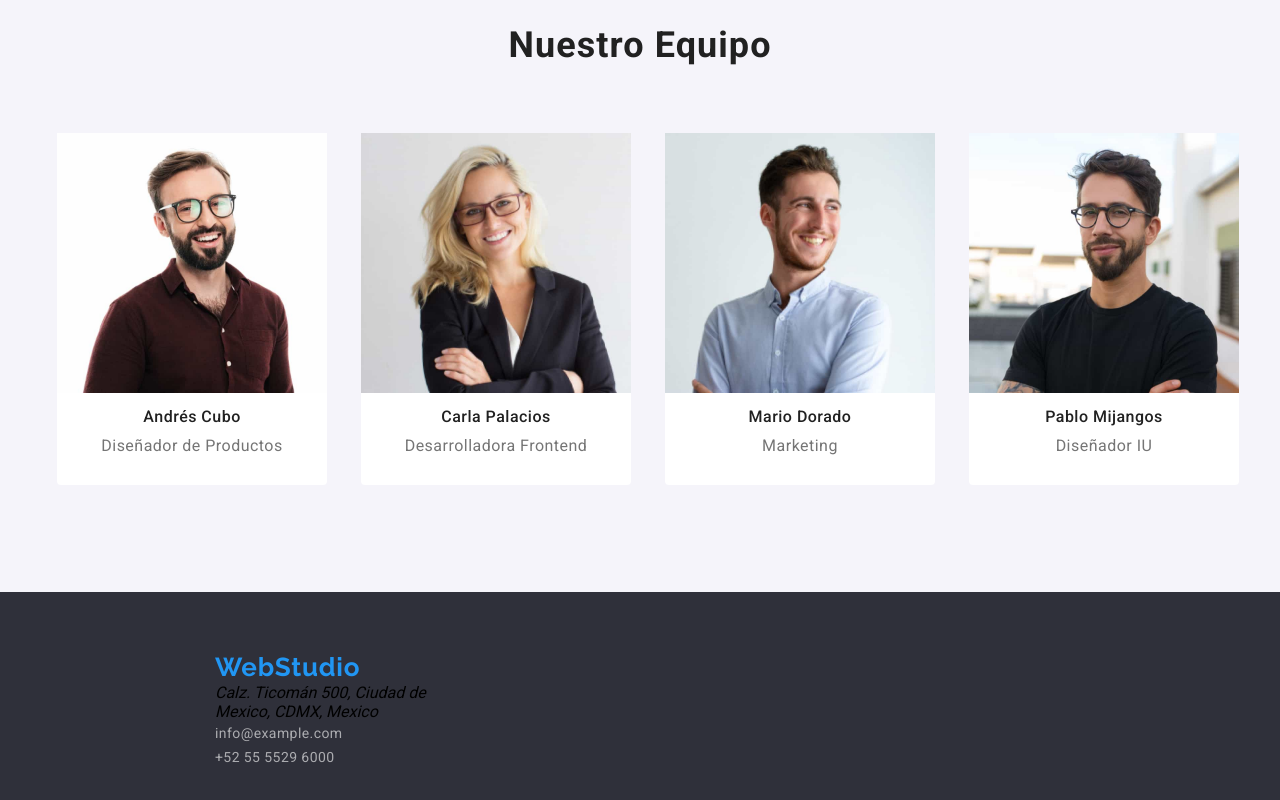
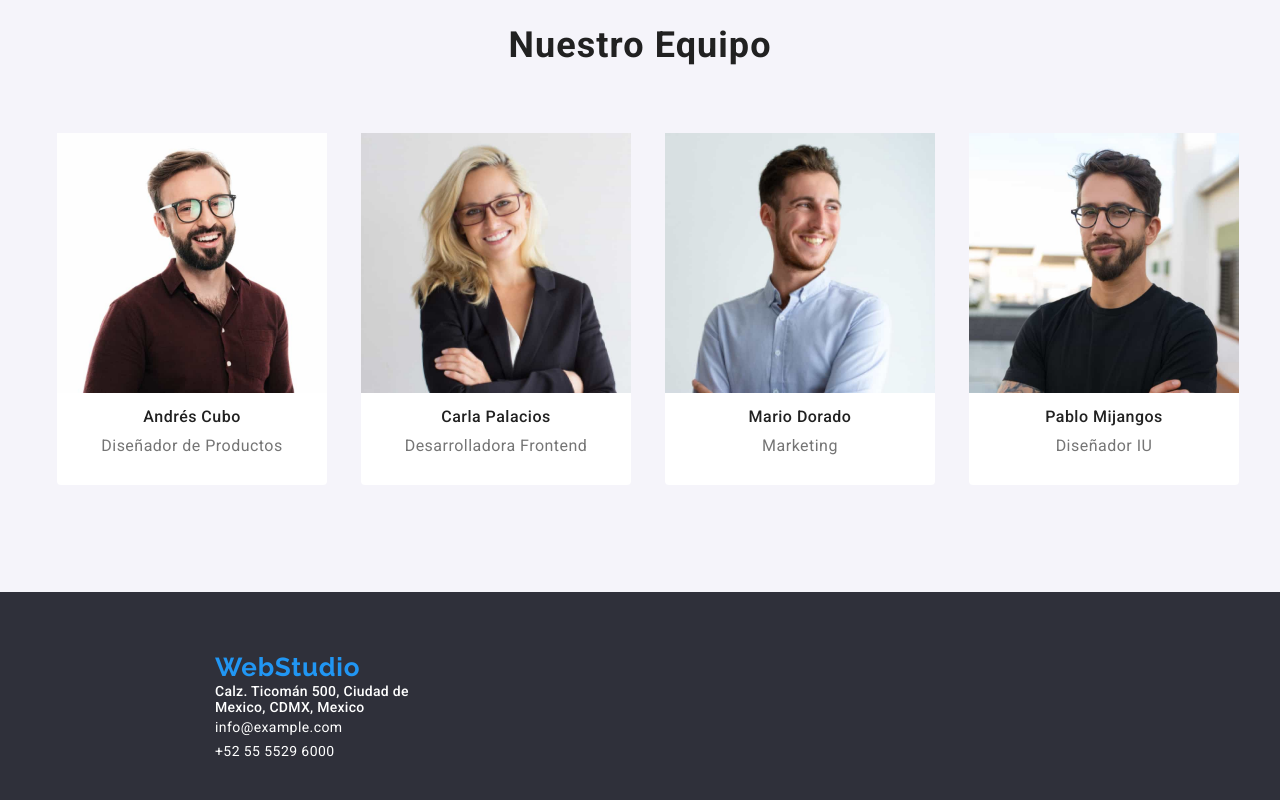
Before and after one commit to Uriel-Lopez-P/goit-markup-hw-03, a plain HTML site: page index.html in a window 1280 px wide. Shown: the part 1591-2391 px from the top of the page. Drawn offline with Linux system fonts and the light colour scheme.

Commit message:
se modificaon los estilos

```diff
--- a/goit-markup-hw-02/css/style.css
+++ b/goit-markup-hw-02/css/style.css
@@ -82,7 +82,9 @@ li {
     list-style: none;
 }
 
-
+#font-color{
+    color: var(--color-text-title);
+}
 
 .link_buttons {
     color: var(--color-general-text);
@@ -205,10 +207,6 @@ li {
 
 }
 
-
-
-
-
 .section2 h2 {
     /* padding-top: 94px; */
     text-align: center;
@@ -286,6 +284,7 @@ footer{
     width: 231px;
     padding-top: 60px;
     margin-left: 215px;
+    color: var(--color-background-nav);
     background: var(--color-background-footer);
 }
 
@@ -310,7 +309,7 @@ footer{
     font-size: 14px;
     line-height: 24px;
     letter-spacing: 0.03em;
-    color: rgba(255, 255, 255, 0.6);
+    color: var(--color-background-nav);
 }
 
 
--- a/index.html
+++ b/index.html
@@ -138,15 +138,15 @@
             <div class="footer">
                 <a href="/" class="logo-footer">WebStudio</a>
                 <ul>
-                    <li class="link-buttons">
+                    <li class="link_buttons"  id="font-color">
                         Calz. Ticomán 500, Ciudad de Mexico, CDMX, Mexico
                     </li>
                     <li>
-                        <a href="#" target="_blank" class="contacts-link link-buttons
+                        <a href="#" target="_blank" class="contacts-link link_buttons
                             ">info@example.com</a>
                     </li>
                     <li>
-                        <a href="#" target="_blank" class="contacts-link link-buttons
+                        <a href="#" target="_blank" class="contacts-link link_buttons
                             ">+52 55 5529 6000</a>
                     </li>
                 </ul>
```
Also changed, not shown: goit-markup-hw-02/portafolio.html (+3 -3 lines).
